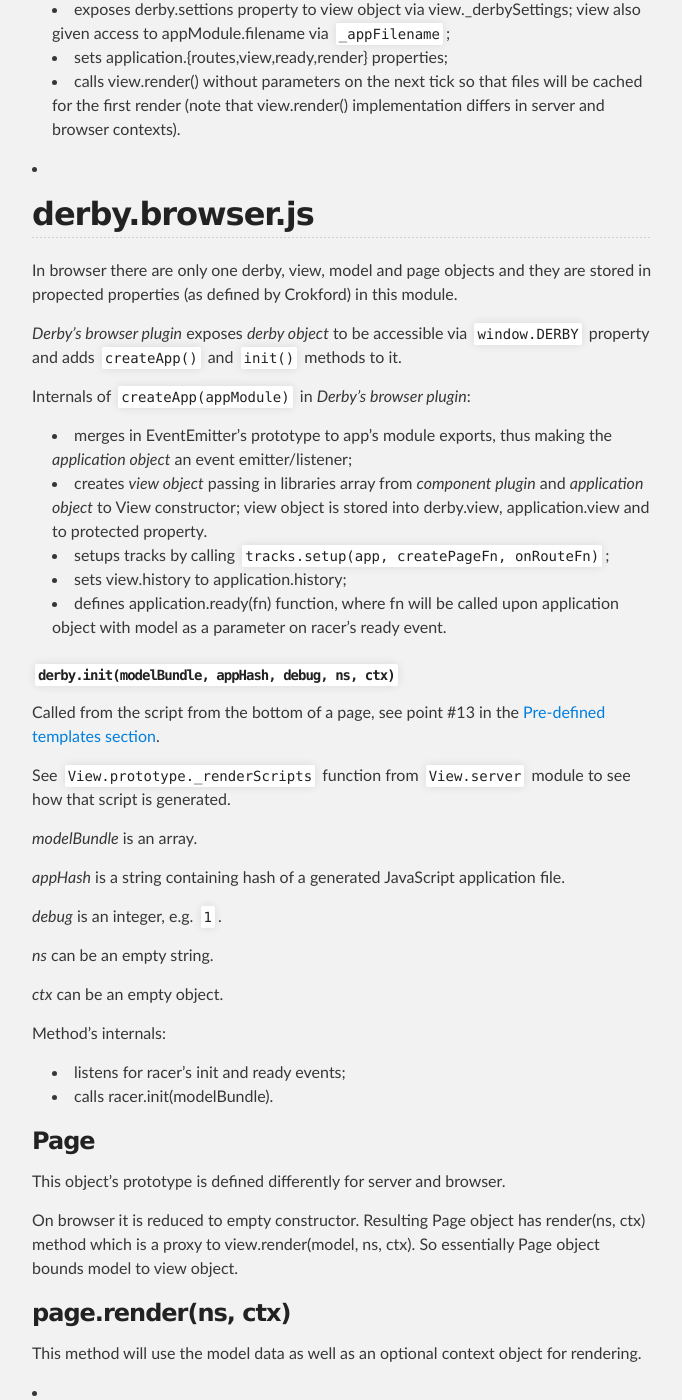
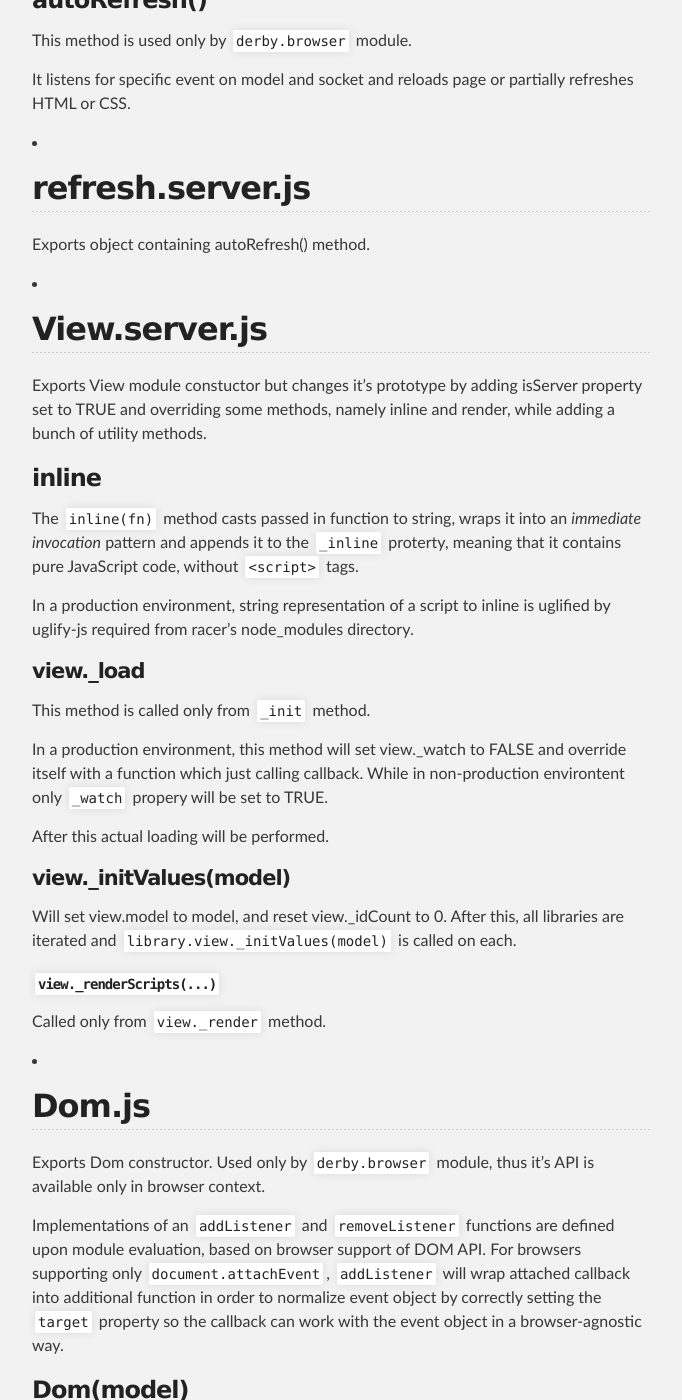
Before and after one commit to irnc/irnc.github.com, a Jekyll site: the page built from _posts/2012-10-16-derby-overview.md, in a window 1280 px wide and 1400 px high, scrolled down 2090 px. Shown: the whole window, without its empty margins (308-990 px from the left). Built offline with Jekyll 4.4.1, drawn with Linux system fonts in a browser that asks for light colours; some of the changed text lies outside the part shown.

Commit message:
Removed some docs about derby & racer (it is moving into inline docco)

```diff
--- a/_posts/2012-10-16-derby-overview.md
+++ b/_posts/2012-10-16-derby-overview.md
@@ -15,17 +15,6 @@ future.
 
 [issue-92]: https://github.com/codeparty/derby/issues/92
 [pull-159]: https://github.com/codeparty/derby/pull/159
-
-*   ## derby.js
-
-    Project's main module. Exports object which is prototyped from `racer`
-    module, made pluggable under a name `derby` and decorated with one common
-    plugin (exported from `./component` module) and a plugin exported from one
-    of `./derby.server` or `./derby.browser` modules depending on the execution
-    environment. This object is referenced below as *`derby` object*.
-
-    See [Racer modules overview](/2012/10/16/racer-overview.html) for details
-    regarding Racer and it's `./plugin` module.
 
 *   ## component.js
 
@@ -89,63 +78,6 @@ future.
     * calls view.render() without parameters on the next tick so that files
       will be cached for the first render (note that view.render()
       implementation differs in server and browser contexts).
-
-*   ## derby.browser.js
-
-    In browser there are only one derby, view, model and page objects and they
-    are stored in propected properties (as defined by Crokford) in this module.
-
-    *Derby's browser plugin* exposes *derby object* to be accessible via
-    `window.DERBY` property and adds `createApp()` and `init()` methods to it.
-
-    Internals of `createApp(appModule)` in *Derby's browser plugin*:
-
-    * merges in EventEmitter's prototype to app's module exports, thus making
-      the *application object* an event emitter/listener;
-    * creates *view object* passing in libraries array from *component plugin*
-      and *application object* to View constructor; view object is stored into
-      derby.view, application.view and to protected property.
-    * setups tracks by calling `tracks.setup(app, createPageFn, onRouteFn)`;
-    * sets view.history to application.history;
-    * defines application.ready(fn) function, where fn will be called upon
-      application object with model as a parameter on racer's ready event.
-
-    ### `derby.init(modelBundle, appHash, debug, ns, ctx)`
-
-    Called from the script from the bottom of a page, see point #13 in the
-    [Pre-defined templates section](http://derbyjs.com/#predefined_templates).
-
-    See `View.prototype._renderScripts` function from `View.server` module to
-    see how that script is generated.
-
-    *modelBundle* is an array.
-
-    *appHash* is a string containing hash of a generated JavaScript application
-    file.
-
-    *debug* is an integer, e.g. `1`.
-
-    *ns* can be an empty string.
-
-    *ctx* can be an empty object.
-
-    Method's internals:
-
-    * listens for racer's init and ready events;
-    * calls racer.init(modelBundle).
-
-    ### Page
-
-    This object's prototype is defined differently for server and browser.
-
-    On browser it is reduced to empty constructor. Resulting Page object has
-    render(ns, ctx) method which is a proxy to view.render(model, ns, ctx). So
-    essentially Page object bounds model to view object.
-
-    ### page.render(ns, ctx)
-
-    This method will use the model data as well as an optional context object
-    for rendering.
 
 *   ## refresh.js
 
```
Also changed, not shown: _posts/2012-10-16-racer-overview.md (+1 -26 lines).
